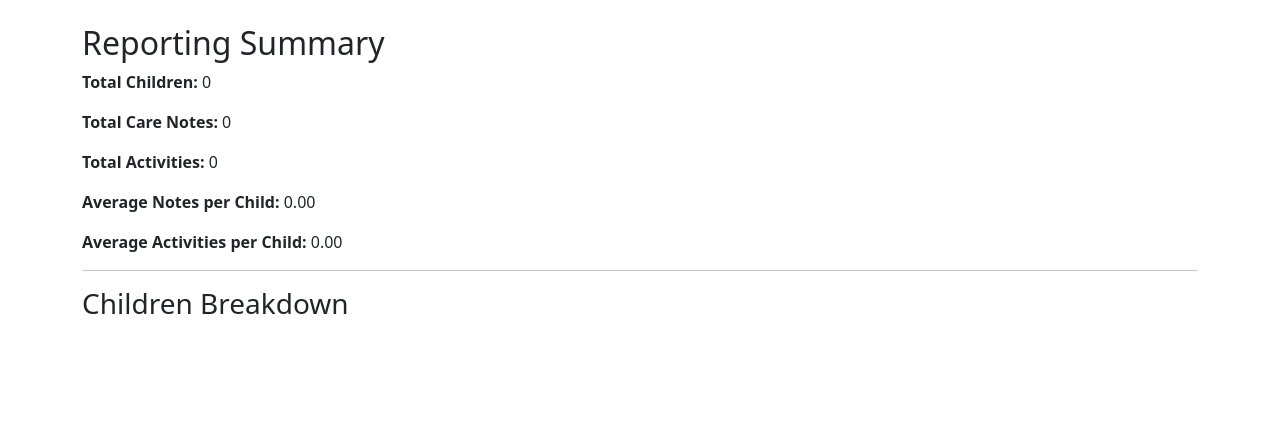
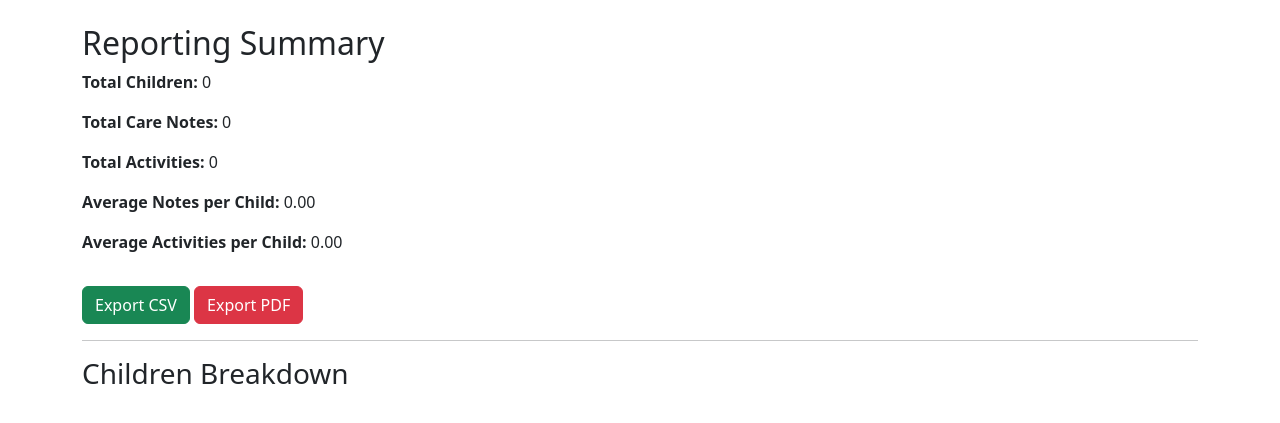
Before and after one commit to Zambagarrah/Childcare_Management_System, a Django app: page /reports/summary/ in a window 1280 px wide. Shown: the part 56-479 px from the top of the page. Run offline with Django 4.2, Linux system fonts and the light colour scheme; a user stored in the database is signed in; data comes from the database, SQL or seed files in the repository.

Commit message:
feat: add export buttons for CSV and PDF in reporting summary template

```diff
--- a/childcare_system/core/templates/reporting_summary.html
+++ b/childcare_system/core/templates/reporting_summary.html
@@ -9,6 +9,9 @@
 <p><strong>Average Notes per Child:</strong> {{ avg_notes_per_child|floatformat:2 }}</p>
 <p><strong>Average Activities per Child:</strong> {{ avg_activities_per_child|floatformat:2 }}</p>
 
+<a href="{% url 'export_summary_csv' %}" class="btn btn-success mt-3">Export CSV</a>
+<a href="{% url 'export_summary_pdf' %}" class="btn btn-danger mt-3">Export PDF</a>
+
 <hr>
 <h3>Children Breakdown</h3>
 <ul>
```
